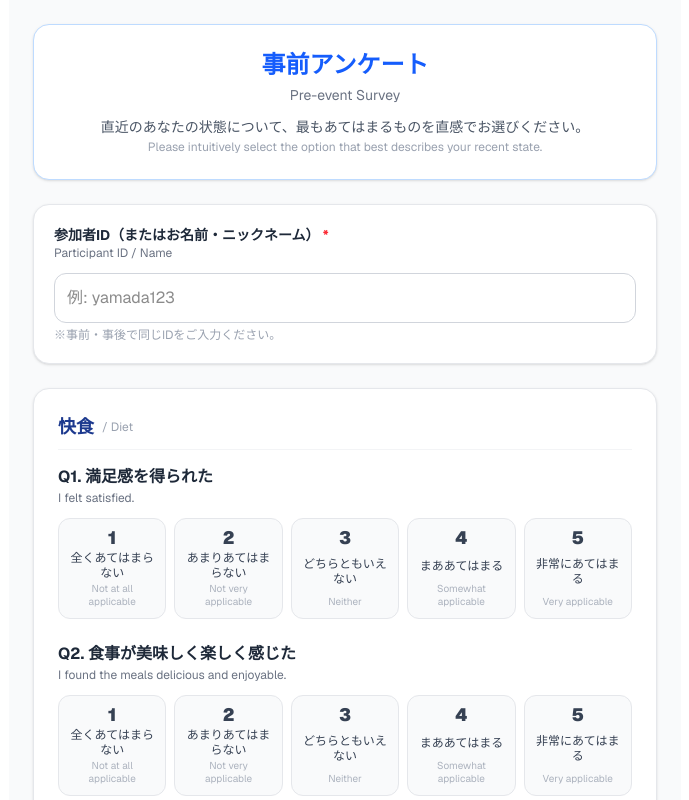
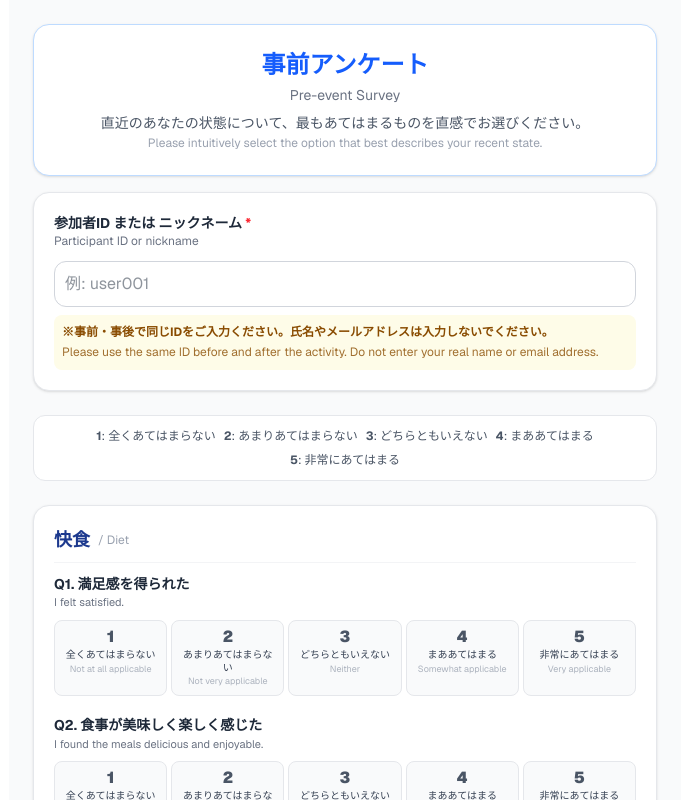
Before and after one commit to hiroto-code/2hfs-app, a Next.js app: page /p/1/1 in a window 1280 px wide. Shown: the top 800 px of the page, without its empty margins (295-984 px from the left). Built offline with nearby package versions, Linux system fonts and the light colour scheme; no server answers.

Commit message:
アンケート送信処理を全領域で上書き（upsert）対応に変更

```diff
--- a/app/p/[event_id]/[timing]/page.tsx
+++ b/app/p/[event_id]/[timing]/page.tsx
@@ -6,7 +6,9 @@ import { supabase } from '@/lib/supabase';
 import { domainQuestions, scaleOptions } from '@/lib/questions';
 
 export default function SurveyPage({ params }: { params: Promise<{ event_id: string; timing: string }> }) {
-  const { event_id, timing } = use(params);
+  const resolvedParams = use(params);
+  const { event_id, timing } = resolvedParams;
+
   const router = useRouter();
 
   const [participantId, setParticipantId] = useState('');
@@ -25,7 +27,7 @@ export default function SurveyPage({ params }: { params: Promise<{ event_id: str
     setErrorMsg('');
 
     if (!participantId.trim()) {
-      setErrorMsg('参加者ID（またはお名前・ニックネーム）を入力してください。 / Please enter your Participant ID.');
+      setErrorMsg('参加者IDを入力してください。 / Please enter your Participant ID.');
       return;
     }
 
@@ -54,7 +56,11 @@ export default function SurveyPage({ params }: { params: Promise<{ event_id: str
 
       const submission_token = crypto.randomUUID();
 
-      const { error } = await supabase.from('surveys').insert({
+      // 同じ [イベントID, 参加者ID, 事前/事後] のデータがあればエラーにせず最新値で上書き（upsert）
+      const { error } = await supabase
+        .from('surveys')
+        .upsert(
+          {
             event_id,
             participant_id: participantId.trim(),
             timing_type: timing,
@@ -69,9 +75,15 @@ export default function SurveyPage({ params }: { params: Promise<{ event_id: str
             total_sum,
             total_mean,
             submission_token
-      });
+          },
+          {
+            onConflict: 'event_id,participant_id,timing_type'
+          }
+        );
 
-      if (error) throw error;
+      if (error) {
+        throw new Error(error.message);
+      }
 
       router.push(`/result/${submission_token}`);
 
@@ -83,61 +95,75 @@ export default function SurveyPage({ params }: { params: Promise<{ event_id: str
   };
 
   return (
-    <div className="max-w-2xl mx-auto p-4 md:p-6 font-sans bg-gray-50 min-h-screen">
+    <div className="max-w-2xl mx-auto p-3 md:p-6 font-sans bg-gray-50 min-h-screen">
 
       {/* ヘッダー */}
-      <div className={`p-6 rounded-2xl shadow-sm border mb-6 text-center bg-white ${isPost ? 'border-green-200' : 'border-blue-200'}`}>
-        <h1 className={`text-2xl font-bold ${isPost ? 'text-green-600' : 'text-blue-600'}`}>
+      <div className={`p-4 md:p-6 rounded-2xl shadow-sm border mb-4 text-center bg-white ${isPost ? 'border-green-200' : 'border-blue-200'}`}>
+        <h1 className={`text-xl md:text-2xl font-bold ${isPost ? 'text-green-600' : 'text-blue-600'}`}>
           {isPost ? '事後アンケート' : '事前アンケート'}
           <span className="block text-sm font-normal mt-1 text-gray-500">
             {isPost ? 'Post-event Survey' : 'Pre-event Survey'}
           </span>
         </h1>
-        <p className="text-xs md:text-sm text-gray-600 mt-3">
+        <p className="text-xs md:text-sm text-gray-600 mt-2">
           直近のあなたの状態について、最もあてはまるものを直感でお選びください。
-          <span className="block text-xs text-gray-400 mt-0.5">Please intuitively select the option that best describes your recent state.</span>
+          <span className="block text-[11px] md:text-xs text-gray-400 mt-0.5">
+            Please intuitively select the option that best describes your recent state.
+          </span>
         </p>
       </div>
 
-      <form onSubmit={handleSubmit} className="space-y-6">
+      <form onSubmit={handleSubmit} className="space-y-4 md:space-y-6">
 
         {/* 参加者ID入力エリア */}
-        <div className="bg-white p-5 rounded-2xl shadow-sm border border-gray-200">
+        <div className="bg-white p-4 md:p-5 rounded-2xl shadow-sm border border-gray-200">
           <label className="block text-sm font-bold text-gray-800 mb-1">
-            参加者ID（またはお名前・ニックネーム） <span className="text-red-500">*</span>
-            <span className="block text-xs font-normal text-gray-500">Participant ID / Name</span>
+            参加者ID または ニックネーム <span className="text-red-500">*</span>
+            <span className="block text-xs font-normal text-gray-500">Participant ID or nickname</span>
           </label>
           <input
             type="text"
             required
             value={participantId}
             onChange={(e) => setParticipantId(e.target.value)}
-            placeholder="例: yamada123"
-            className="w-full mt-2 p-3 border border-gray-300 rounded-xl focus:ring-2 focus:ring-blue-500 focus:outline-none text-base"
+            placeholder="例: user001"
+            className="w-full mt-2 p-2.5 border border-gray-300 rounded-xl focus:ring-2 focus:ring-blue-500 focus:outline-none text-base text-gray-800"
           />
-          <p className="text-xs text-gray-400 mt-1">※事前・事後で同じIDをご入力ください。</p>
+          <div className="mt-2 p-2 bg-yellow-50 rounded-lg text-xs text-yellow-800 leading-relaxed">
+            <p className="font-bold">※事前・事後で同じIDをご入力ください。氏名やメールアドレスは入力しないでください。</p>
+            <p className="opacity-80">Please use the same ID before and after the activity. Do not enter your real name or email address.</p>
+          </div>
+        </div>
+
+        {/* 凡例 */}
+        <div className="bg-white p-3 rounded-xl border border-gray-200 text-[10px] md:text-xs text-gray-600 flex flex-wrap gap-2 justify-center">
+          {scaleOptions.map(opt => (
+            <span key={opt.val} className="whitespace-nowrap">
+              <strong>{opt.val}</strong>: {opt.ja}
+            </span>
+          ))}
         </div>
 
         {/* 質問リスト */}
-        {domainQuestions.map((group) => (
-          <div key={group.domainKey} className="bg-white p-4 md:p-6 rounded-2xl shadow-sm border border-gray-200">
-            <h2 className="text-lg font-bold text-blue-900 border-b border-gray-100 pb-2 mb-4 flex items-center gap-2">
+        {domainQuestions?.map((group) => (
+          <div key={group.domainKey} className="bg-white p-3 md:p-5 rounded-2xl shadow-sm border border-gray-200">
+            <h2 className="text-base md:text-lg font-bold text-blue-900 border-b border-gray-100 pb-2 mb-3 flex items-center gap-2">
               <span>{group.domainJa}</span>
               <span className="text-xs font-normal text-gray-400">/ {group.domainEn}</span>
             </h2>
 
-            <div className="space-y-6">
+            <div className="space-y-4 md:space-y-5">
               {group.items.map((item) => {
                 const qNum = item.index + 1;
                 return (
-                  <div key={item.index} className="space-y-2">
-                    <p className="font-bold text-gray-800 text-sm md:text-base leading-snug">
+                  <div key={item.index} className="space-y-1.5">
+                    <p className="font-bold text-gray-800 text-sm leading-snug">
                       Q{qNum}. {item.textJa}
-                      <span className="block text-xs font-normal text-gray-500 mt-0.5">{item.textEn}</span>
+                      <span className="block text-[11px] font-normal text-gray-500 mt-0.5 leading-tight">{item.textEn}</span>
                     </p>
 
-                    {/* 1〜5の選択肢ボタン（スマホ最適化） */}
-                    <div className="grid grid-cols-5 gap-1 md:gap-2 pt-1">
+                    {/* 1〜5の選択肢ボタン */}
+                    <div className="grid grid-cols-5 gap-1 pt-1">
                       {scaleOptions.map((opt) => {
                         const isSelected = answers[item.index] === opt.val;
                         return (
@@ -145,17 +171,17 @@ export default function SurveyPage({ params }: { params: Promise<{ event_id: str
                             key={opt.val}
                             type="button"
                             onClick={() => handleScoreChange(item.index, opt.val)}
-                            className={`flex flex-col items-center justify-between p-1.5 md:p-2.5 rounded-xl border transition-all text-center ${
+                            className={`flex flex-col items-center justify-start p-1.5 md:p-2 rounded-lg border transition-all text-center h-full ${
                               isSelected
-                                ? 'bg-blue-600 text-white border-blue-600 shadow-md scale-[1.02]'
-                                : 'bg-gray-50 text-gray-700 border-gray-200 hover:bg-gray-100'
+                                ? 'bg-blue-600 text-white border-blue-600 shadow-sm'
+                                : 'bg-gray-50 text-gray-600 border-gray-200 hover:bg-gray-100'
                             }`}
                           >
-                            <span className="text-base md:text-lg font-black leading-none mb-1">{opt.val}</span>
-                            <span className="text-[10px] md:text-xs font-medium leading-tight block w-full break-all">
+                            <span className="text-sm md:text-base font-black leading-none mb-1">{opt.val}</span>
+                            <span className={`text-[9px] md:text-[10px] font-medium leading-tight block w-full break-words ${isSelected ? 'text-white' : 'text-gray-700'}`}>
                               {opt.ja}
                             </span>
-                            <span className={`text-[8px] md:text-[10px] leading-tight block w-full mt-0.5 opacity-80 ${isSelected ? 'text-blue-100' : 'text-gray-400'}`}>
+                            <span className={`text-[8px] md:text-[9px] leading-tight block w-full mt-0.5 opacity-80 break-words ${isSelected ? 'text-blue-100' : 'text-gray-400'}`}>
                               {opt.en}
                             </span>
                           </button>
@@ -169,18 +195,16 @@ export default function SurveyPage({ params }: { params: Promise<{ event_id: str
           </div>
         ))}
 
-        {/* エラーメッセージ */}
         {errorMsg && (
-          <div className="bg-red-50 text-red-600 p-4 rounded-xl border border-red-200 text-sm font-bold text-center">
+          <div className="bg-red-50 text-red-600 p-3 rounded-xl border border-red-200 text-sm font-bold text-center">
             {errorMsg}
           </div>
         )}
 
-        {/* 送信ボタン */}
         <button
           type="submit"
           disabled={loading}
-          className={`w-full py-4 rounded-xl font-bold text-white text-lg shadow-md transition-all ${
+          className={`w-full py-3.5 md:py-4 rounded-xl font-bold text-white text-base md:text-lg shadow-md transition-all ${
             isPost ? 'bg-green-600 hover:bg-green-700' : 'bg-blue-600 hover:bg-blue-700'
           } ${loading ? 'opacity-50 cursor-not-allowed' : ''}`}
         >
```
Lines whose indentation alone changed are shown as unchanged.
